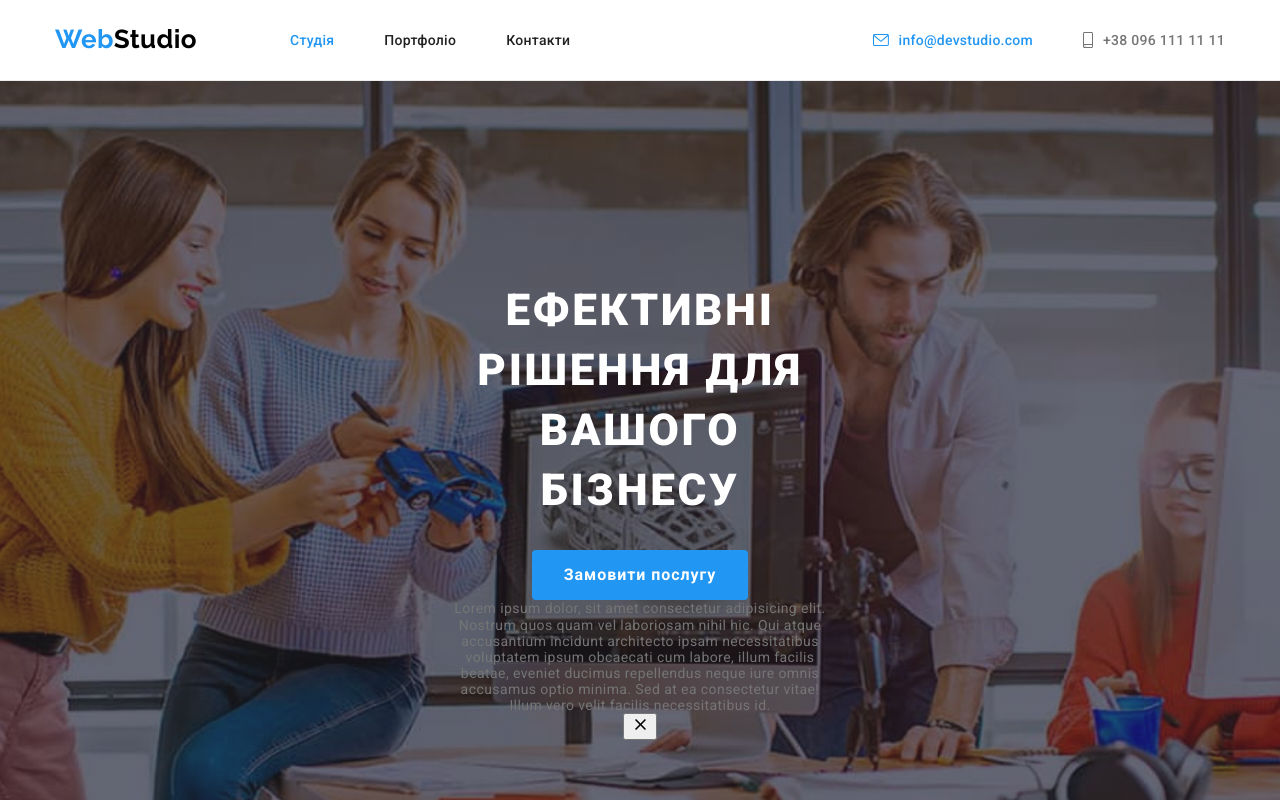
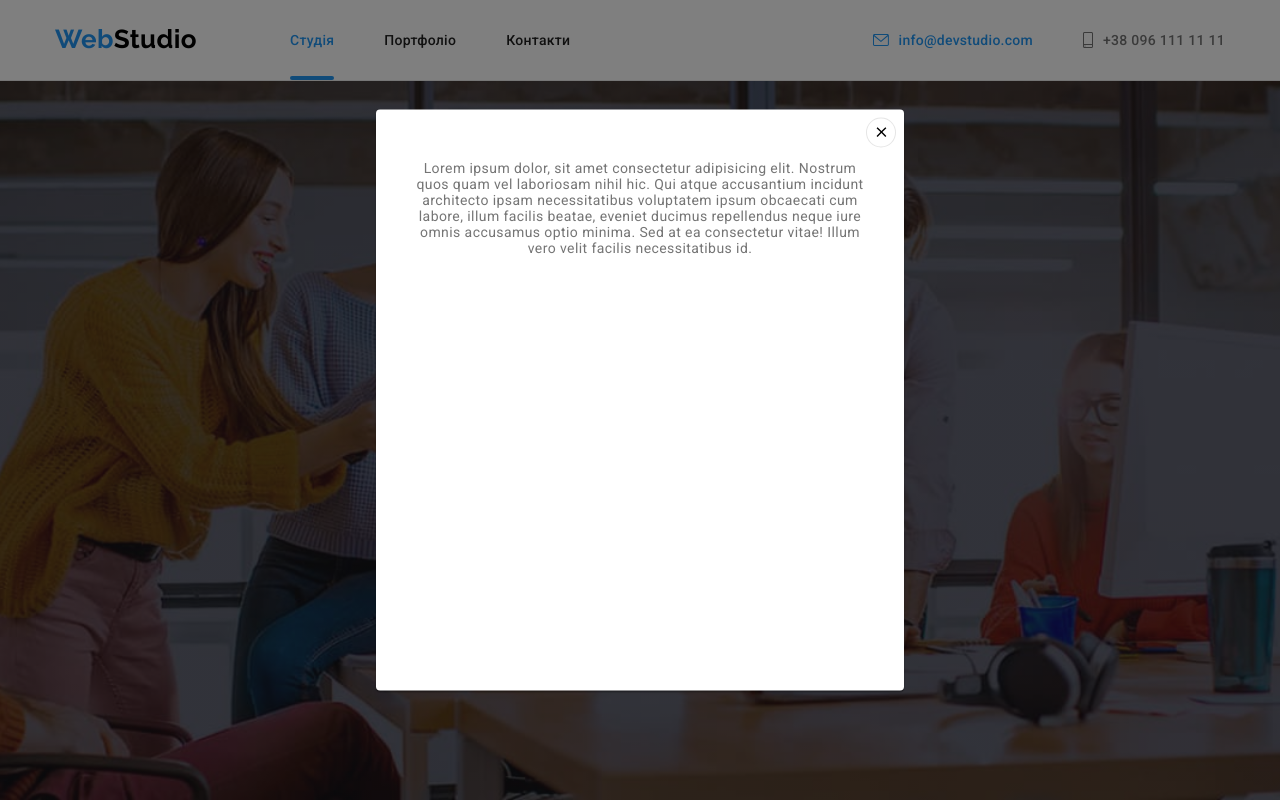
Before and after one commit to DorianDevUA/goit-markup-hw-05, a plain HTML site: page index.html in a window 1280 px wide. Both pictures are taken after a click on the button "Замовити послугу". Shown: the top 800 px of the page. Drawn offline with nearby package versions, Linux system fonts and the light colour scheme.

Commit message:
Додає css правила для бекдропу, модалки та оверлею.

```diff
--- a/css/styles.css
+++ b/css/styles.css
@@ -8,6 +8,9 @@
   --black-color: #000000;
   --white-color: #ffffff;
   --transparent-60-white-color: rgba(255, 255, 255, 0.60);
+
+  --timing-function: cubic-bezier(0.4, 0, 0.2, 1);
+  --transition-duration: 250ms;
 }
 
 h1,
@@ -31,7 +34,6 @@ body {
   font-size: 14px;
   letter-spacing: 0.03em;
   color: var(--primary-text-color);
-  /* padding-top: 80px; */
 }
 
 .link {
@@ -59,17 +61,8 @@ body {
   margin: 0 auto;
 }
 
-/* .button.primary {
-  color: var(--white-color);
-  background-color: var(--accent-color);
-} */
-
 /* Site header */
 .page-header {
-  /* position: fixed;
-  top: 0;
-  left: 0; */
-
   width: 100%;
   min-height: 80px;
   border-bottom: 1px solid #ECECEC;
@@ -103,11 +96,16 @@ body {
   margin-left: 93px;
 }
 
+.site-nav .item {
+  overflow: hidden;
+}
+
 .site-nav .item + .item {
   margin-left: 50px;
 }
 
 .site-nav .link {
+  position: relative;
   display: inline-block;
   padding-top: 32px;
   padding-bottom: 32px;
@@ -115,15 +113,40 @@ body {
   font-weight: 500;
   letter-spacing: 0.02em;
   color: var(--title-text-color);
+
+  transition: color var(--transition-duration) var(--timing-function);
+}
+
+.site-nav .link::after {
+  content: "";
+
+  position: absolute;
+  bottom: 0;
+  left: 0;
+
+  width: 100%;
+  height: 4px;
+
+  background-color: var(--accent-color);
+  border-radius: 2px;
+
+  opacity: 0;
+  transform: scaleX(0);
+  transition: transform var(--transition-duration) var(--timing-function),
+              opacity var(--transition-duration) var(--timing-function);
 }
 
 .site-nav .link:hover,
-.site-nav .link:focus {
+.site-nav .link:focus,
+.site-nav .link.current {
   color: var(--accent-color);
 }
 
-.site-nav .link.current {
-  color: var(--accent-color);
+.site-nav .link:hover::after,
+.site-nav .link:focus::after,
+.site-nav .link.current::after {
+  opacity: 1;
+  transform: scaleX(1);
 }
 
 /* End Site nav */
@@ -145,6 +168,8 @@ body {
   font-weight: 500;
   letter-spacing: 0.02em;
   color: var(--primary-text-color);
+
+  transition: color var(--transition-duration) var(--timing-function);
 }
 
 .contacts .link.current,
@@ -196,6 +221,88 @@ body {
   line-height: 1.88;
   letter-spacing: 0.06em;
 }
+
+/* Backdrop */
+
+.backdrop {
+  position: fixed;
+  top: 0;
+  left: 0;
+  z-index: 999;
+
+  width: 100%;
+  height: 100%;
+  background-color: rgba(0, 0, 0, .5);
+  opacity: 1;
+  visibility: visible;
+
+  transition: opacity var(--transition-duration) var(--timing-function);
+}
+
+.backdrop.is-hidden {
+  opacity: 0;
+  visibility: hidden;
+  pointer-events: none;
+}
+
+.backdrop.is-hidden .modal {
+  opacity: 0;
+  transform: translate(-50%, -50%) scale(1.1);
+  box-shadow: none;
+}
+
+.modal {
+  position: absolute;
+  top: 50%;
+  left: 50%;
+
+  max-width: 528px;
+  min-height: 581px;
+  padding: 50px 40px;
+
+  background-color: var(--primary-bg-color);
+  border-radius: 4px;
+
+  opacity: 1;
+  transform: translate(-50%, -50%) scale(1);
+  box-shadow: 0px 2px 1px 0px rgba(0, 0, 0, 0.20),
+              0px 1px 1px 0px rgba(0, 0, 0, 0.14),
+              0px 1px 3px 0px rgba(0, 0, 0, 0.12);
+
+  transition: opacity var(--transition-duration) var(--timing-function),
+              transform var(--transition-duration) var(--timing-function),
+              box-shadow var(--transition-duration) var(--timing-function);
+}
+
+.modal .close-btn {
+  position: absolute;
+  top: 8px;
+  right: 8px;
+
+  display: flex;
+  justify-content: center;
+  align-items: center;
+
+  width: 30px;
+  height: 30px;
+  padding: 6px;
+
+  background-color: var(--primary-bg-color);
+  border: 1px solid rgba(0, 0, 0, 0.10);
+  border-radius: 50%;
+  cursor: pointer;
+
+  transition: background-color var(--transition-duration) var(--timing-function),
+              box-shadow var(--transition-duration) var(--timing-function);
+}
+
+.modal .close-btn:hover {
+  background-color: var(--secondary-bg-color);
+  box-shadow: inset 0px 2px 1px 0px rgba(1, 1, 1, 0.20),
+              inset 0px 1px 1px 0px rgba(0, 0, 0, 0.14),
+              inset 0px 1px 3px 0px rgba(0, 0, 0, 0.12);
+}
+/* End Backdrop */
 
 /* End Hero section */
 
@@ -263,8 +370,28 @@ body {
   margin-left: 30px;
 }
 
-.works-list .image {
-  display: block; /* для того чтоб убрать отступ снизу от изображений */
+.work-thumb {
+  position: relative;
+  display: flex;
+}
+
+.work-overlay {
+  position: absolute;
+  left: 0;
+  bottom: 0;
+
+  width: 100%;
+  height: 70px;
+  padding: 27px 0;
+  background-color: rgba(48, 49, 59, 0.8);;
+}
+
+.work-title {
+  font-size: 14px;
+  font-weight: 700;
+  text-align: center;
+  color: var(--white-color);
+  text-transform: uppercase;
 }
 
 /* End Works section */
@@ -333,6 +460,9 @@ body {
   color: #AFB1B8;
   background-color: var(--primary-bg-color);
   border-radius: 50%;
+
+  transition: color var(--transition-duration) var(--timing-function),
+              background-color var(--transition-duration) var(--timing-function);
 }
 
 .social-link.current,
@@ -369,13 +499,16 @@ body {
   color: #AFB1B8;
   border: 1px solid #AFB1B8;
   border-radius: 4px;
+
+  transition: color var(--transition-duration) var(--timing-function),
+              border-color var(--transition-duration) var(--timing-function);
 }
 
 .customers-list .link.current,
 .customers-list .link:hover,
 .customers-list .link:focus {
   color: var(--accent-color);
-  border: 1px solid var(--accent-color);
+  border-color: var(--accent-color);
 }
 
 .customers-icon {
@@ -417,6 +550,7 @@ body {
 
 .contact-list .link {
   color: var(--transparent-60-white-color);
+  transition: color var(--transition-duration) var(--timing-function);
 }
 
 .contact-list .link:hover,
@@ -440,6 +574,7 @@ body {
 .footer-contacts .social-link{
   background-color: rgba(255, 255, 255, 0.10);
   color: var(--white-color);
+  transition: background-color var(--transition-duration) var(--timing-function);
 }
 
 .footer-contacts .social-link.current,
@@ -476,6 +611,9 @@ body {
 
   color: var(--title-text-color);
   background-color: var(--secondary-bg-color);
+  transition: box-shadow var(--transition-duration) var(--timing-function),
+              color var(--transition-duration) var(--timing-function),
+              background-color var(--transition-duration) var(--timing-function);
 }
 
 .products-filter .btn.current,
@@ -502,13 +640,6 @@ body {
   margin-bottom: 30px;
 }
 
-.products-list .item:hover,
-.products-list .item:focus {
-  box-shadow: 1px 4px 6px 0px rgba(0, 0, 0, 0.16),
-              0px 4px 4px 0px rgba(0, 0, 0, 0.06),
-              0px 1px 1px 0px rgba(0, 0, 0, 0.12);
-}
-
 .products-list .item:nth-child(3n) {
   margin-right: 0;
 }
@@ -519,6 +650,14 @@ body {
 
 .product-card {
   width: 370px;
+  transition: box-shadow var(--transition-duration) var(--timing-function);
+}
+
+.product-card:hover,
+.product-card:focus {
+  box-shadow: 1px 4px 6px 0px rgba(0, 0, 0, 0.16),
+    0px 4px 4px 0px rgba(0, 0, 0, 0.06),
+    0px 1px 1px 0px rgba(0, 0, 0, 0.12);
 }
 
 .product-thumb {
@@ -537,7 +676,7 @@ body {
   opacity: .9;
 
   transform: translateY(101%);
-  transition: transform 500ms ease-in-out;
+  transition: transform var(--transition-duration) var(--timing-function);
 }
 
 .product-card:hover .product-overlay {
@@ -558,7 +697,11 @@ body {
   border-left: 1px solid #EEEEEE;
 }
 
-.product-name .product-link {
+ .product-link {
+  text-decoration: none;
+ }
+
+.product-name {
   margin-bottom: 4px;
 
   font-size: 18px;
@@ -567,7 +710,6 @@ body {
   letter-spacing: 0.06em;
 
   color: var(--title-text-color);
-  text-decoration: none;
 }
 
 .product-category {
```
